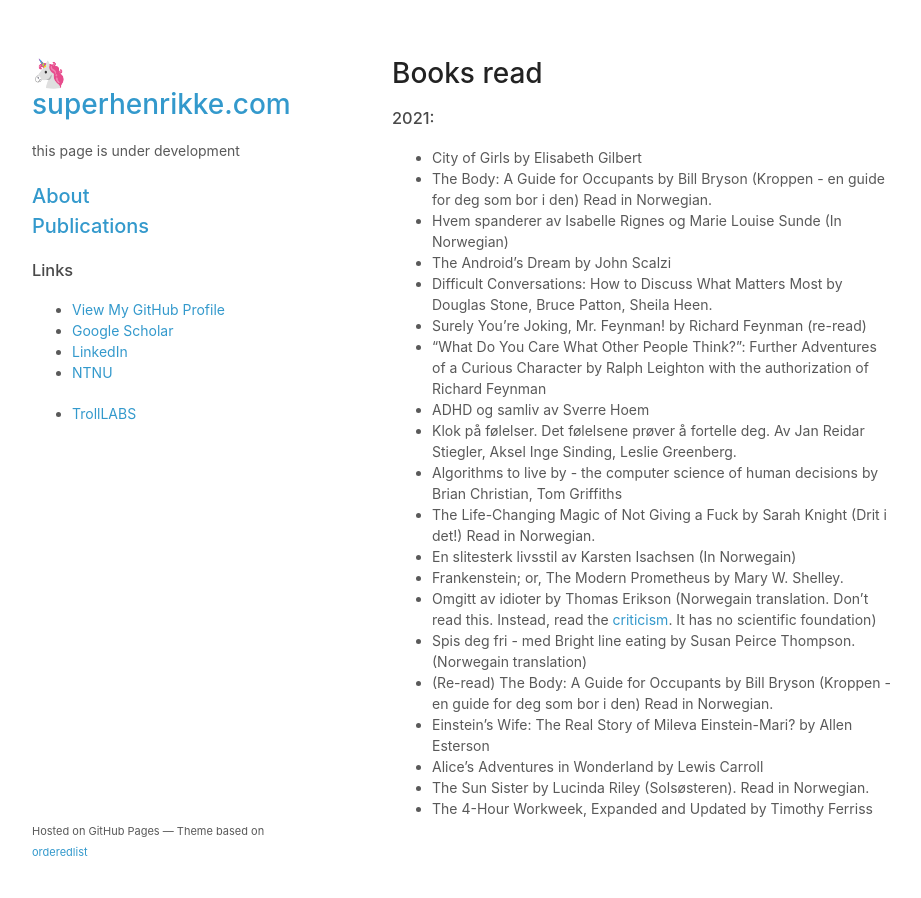
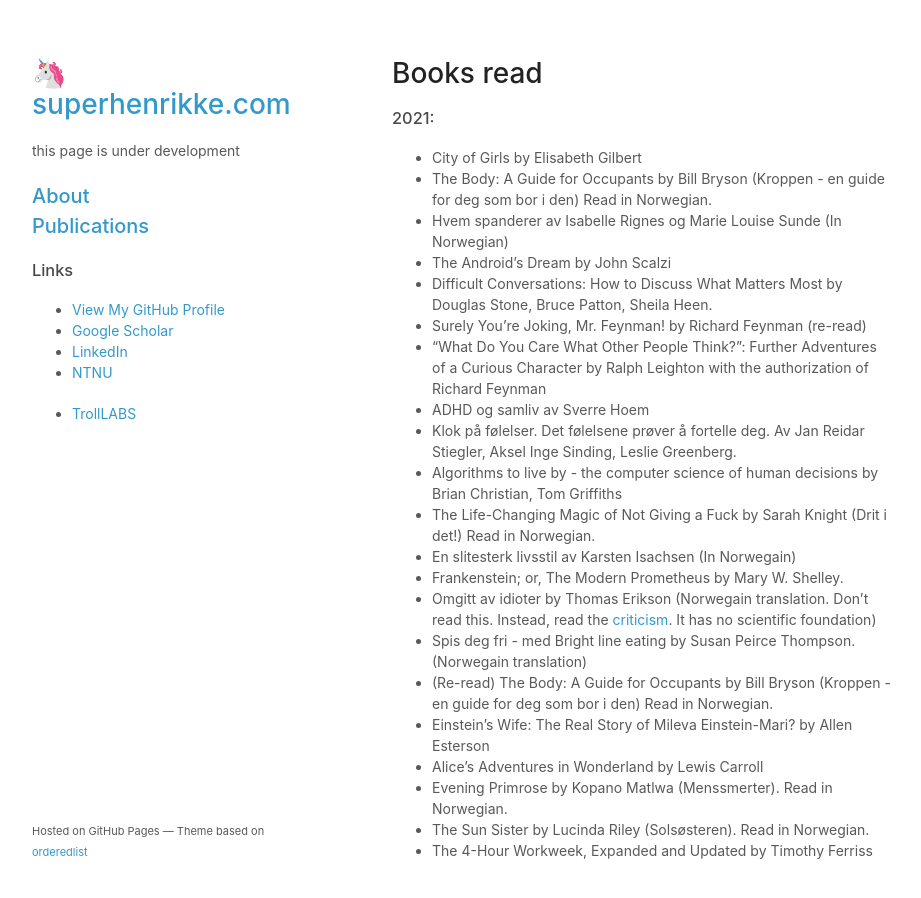
Before and after one commit to superhenrikke/superhenrikke.github.io, a Jekyll site: the page built from books.md, in a window 1280 px wide and 931 px high. Shown: the top 898 px of the window, without its empty margins (178-1099 px from the left). Built offline with Jekyll 4.4.1, drawn with Linux system fonts in a browser that asks for light colours; our own code applies the rules of GitHub Pages for plain Markdown files; a script that is not in the unit is left out.

Commit message:
Update books.md

```diff
--- a/books.md
+++ b/books.md
@@ -20,5 +20,6 @@
 - (Re-read) The Body: A Guide for Occupants by Bill Bryson (Kroppen - en guide for deg som bor i den) Read in Norwegian.
 - Einstein's Wife: The Real Story of Mileva Einstein-Mari? by Allen Esterson
 - Alice's Adventures in Wonderland by Lewis Carroll
+- Evening Primrose by Kopano Matlwa (Menssmerter). Read in Norwegian.
 - The Sun Sister by Lucinda Riley (Solsøsteren). Read in Norwegian.
 - The 4-Hour Workweek, Expanded and Updated by Timothy Ferriss
```
